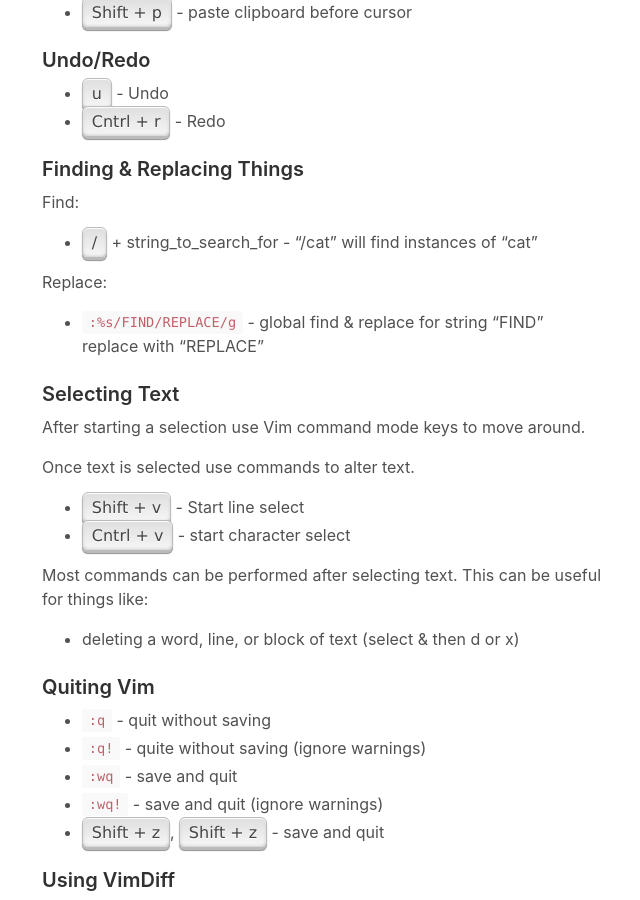
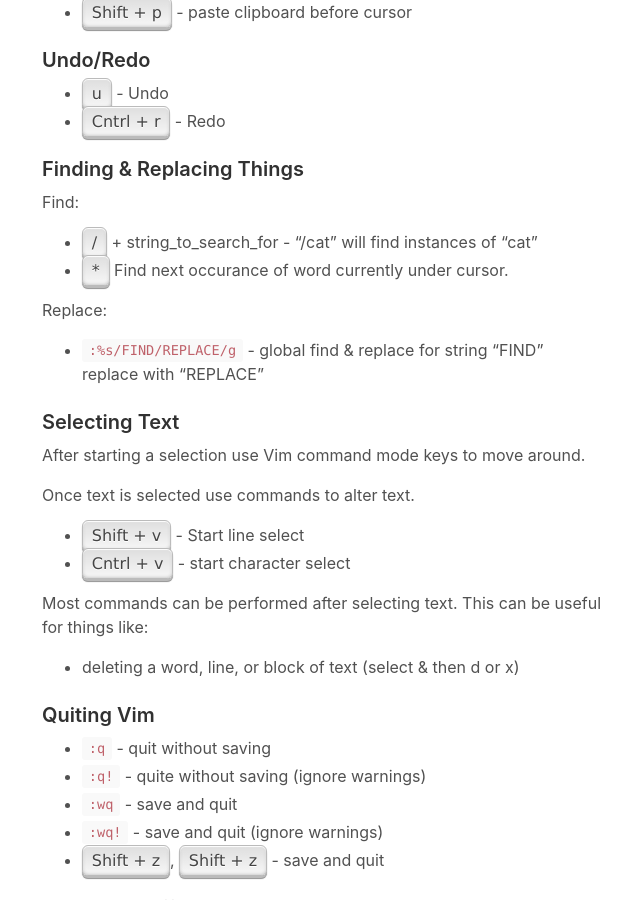
Before and after one commit to briankohles/briankohles.github.io, a Jekyll site: the page built from _wiki/vim.md, in a window 1280 px wide and 900 px high, scrolled down 2273 px. Shown: the whole window, without its empty margins (318-958 px from the left). Built offline with Jekyll 4.4.1, drawn with Linux system fonts in a browser that asks for light colours.

Commit message:
Update vim.md

```diff
--- a/_wiki/vim.md
+++ b/_wiki/vim.md
@@ -100,6 +100,7 @@
 Find:
 
 * <kbd>/</kbd> + string_to_search_for - "/cat" will find instances of "cat"
+* <kbd>*</kbd> Find next occurance of word currently under cursor.
 
 Replace:
 
```
